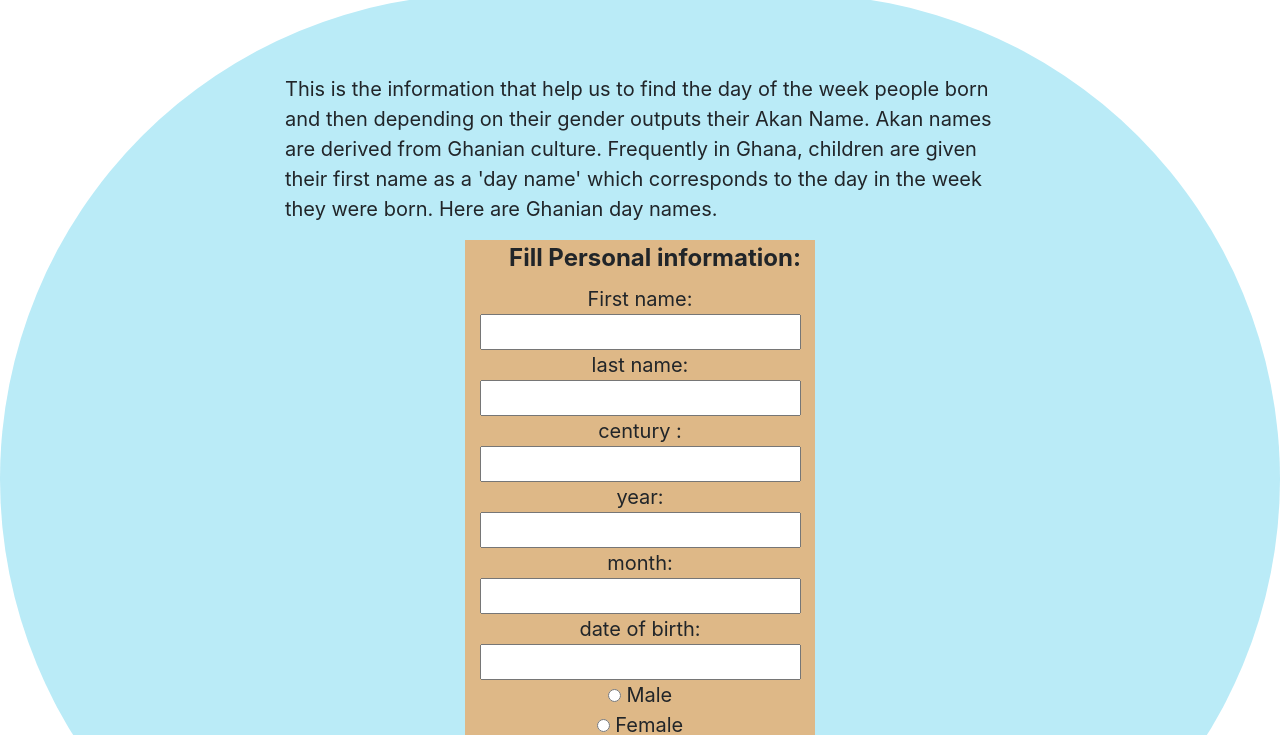
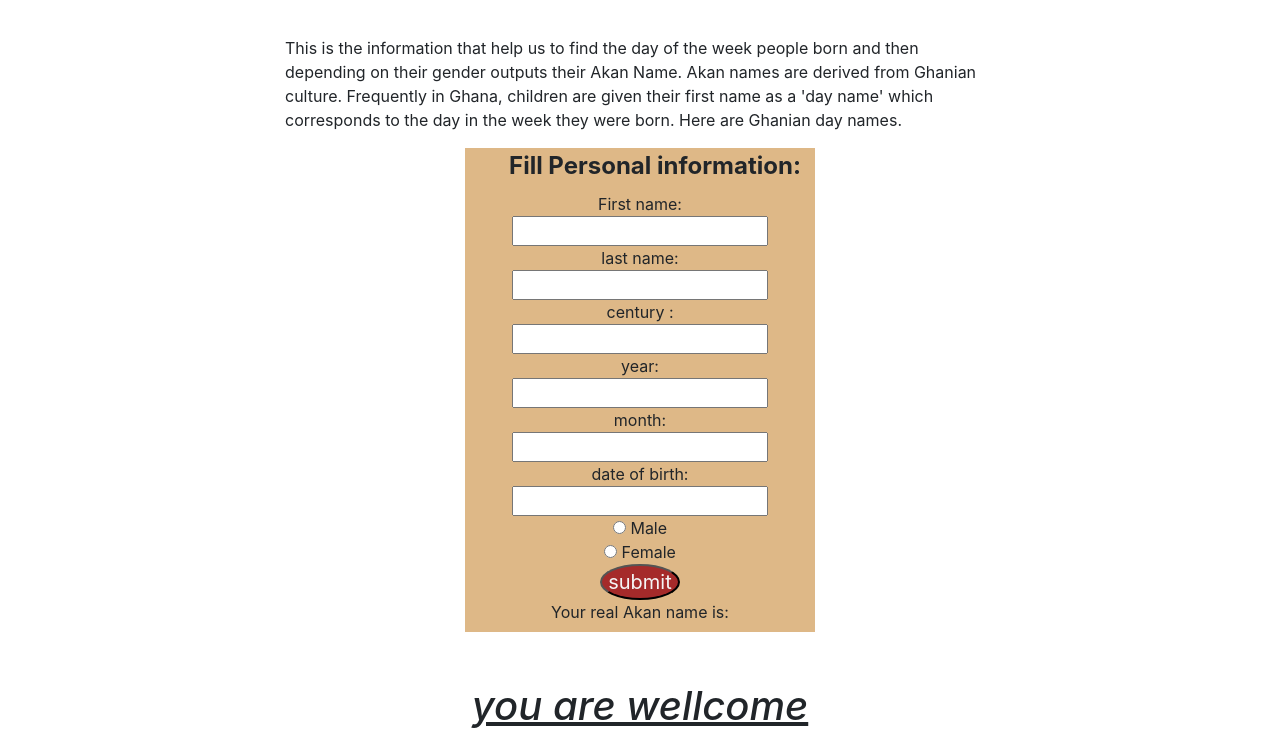
Before and after one commit to irahozadenyse/second-project, a plain HTML site: page index.html in a window 1280 px wide. Shown: the part 62-797 px from the top of the page. Drawn offline with Linux system fonts and the light colour scheme.

Commit message:
corrected style

```diff
--- a/css/styles.css
+++ b/css/styles.css
@@ -21,12 +21,7 @@
 	margin-top:50px;
 
 }
-#all{
-	background-color: rgb(186, 235, 247);
-	border-radius: 1500px;
-	padding-bottom: 100px;
-	padding-top: 30px;
-	font-size: 20px;
+
 
 
 }
```
